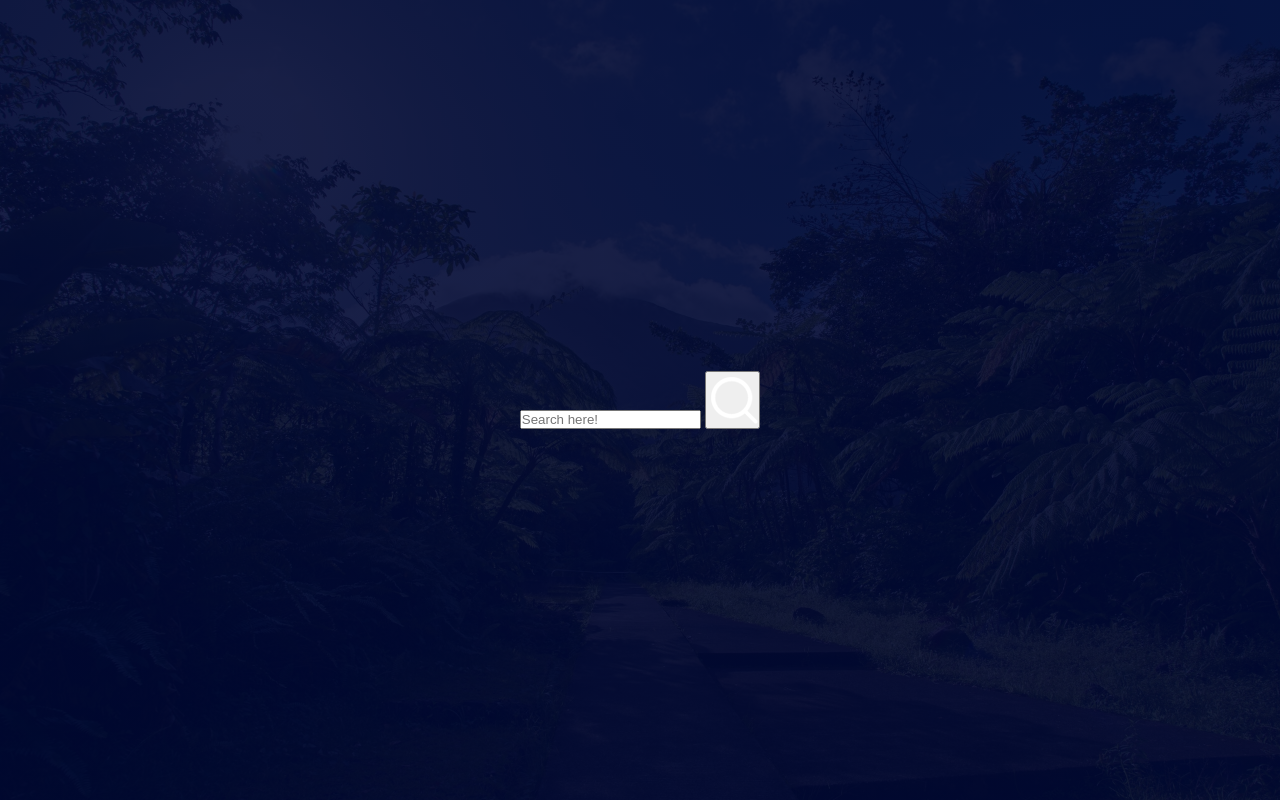
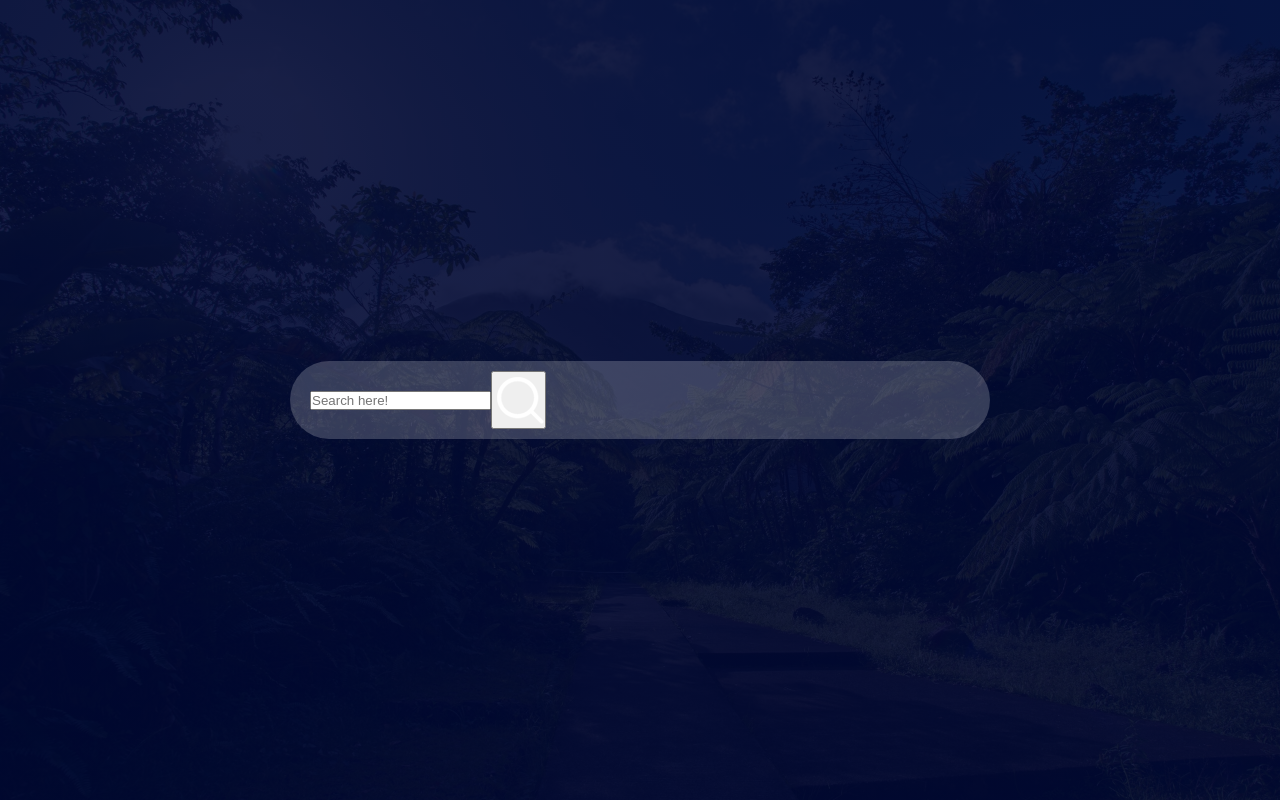
Before and after one commit to der-siyya/chromic, a plain HTML site: page index.html in a window 1280 px wide. Drawn offline with Linux system fonts and the light colour scheme.

Commit message:
Update style.css

```diff
--- a/style.css
+++ b/style.css
@@ -16,3 +16,12 @@
   align-items: center;
   justify-content: center;
 }
+.search-bar{
+  width: 100%;
+  max-width: 700px;
+  background: rgba(255, 255, 255, 0.2);
+  display: flex;
+  align-items: center;
+  border-radius: 60px;
+  padding: 10px 20px;
+}
```
